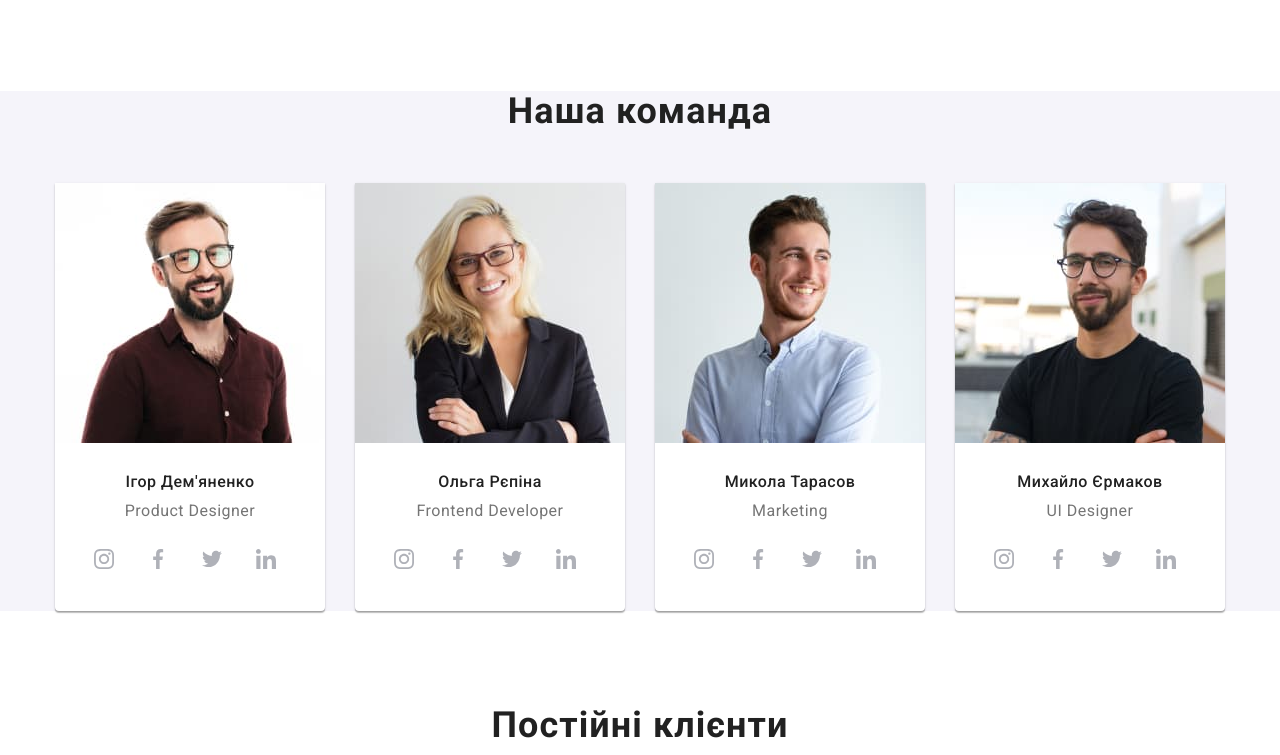
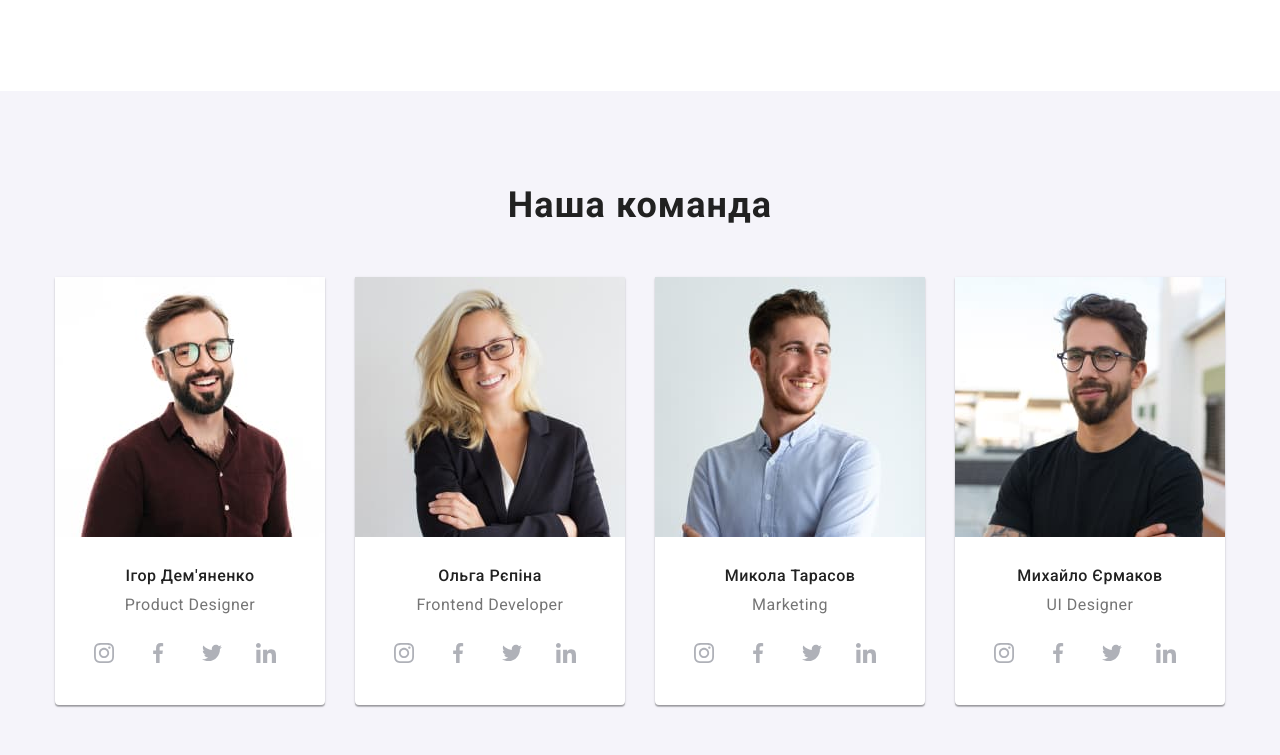
Before and after one commit to PavloZadniprianyi/goit-markup-hw-07, a plain HTML site: page index.html in a window 1280 px wide. Shown: the part 1505-2260 px from the top of the page. Drawn offline with nearby package versions, Linux system fonts and the light colour scheme.

Commit message:
Вніс правки згідно зауважень ментора

```diff
--- a/sass/components/_about.scss
+++ b/sass/components/_about.scss
@@ -1,4 +1,6 @@
 .about {
+  padding-top: 94px;
+  padding-bottom: 94px;
   background-color: var(--promo-background-color);
   &__title {
     margin-top: 0px;
@@ -16,13 +18,13 @@
 .pic-list {
   display: flex;
   justify-content: space-between;
-    .pic-list__item {
+  .pic-list__item {
     background-color: #ffffff;
     box-shadow: 0px 1px 3px rgba(0, 0, 0, 0.12), 0px 1px 1px rgba(0, 0, 0, 0.14),
       0px 2px 1px rgba(0, 0, 0, 0.2);
     border-radius: 0px 0px 4px 4px;
   }
-    .pic-list__name {
+  .pic-list__name {
     margin: 0px;
     margin-bottom: 10px;
 
--- a/sass/layouts/_header.scss
+++ b/sass/layouts/_header.scss
@@ -1,5 +1,4 @@
 .header {
-  max-width: 1600px;
   display: block;
   border-bottom-width: 1px;
   border-bottom-style: solid;
```
Also changed, not shown: css/main.css, css/main.min.css, 2 other files.
